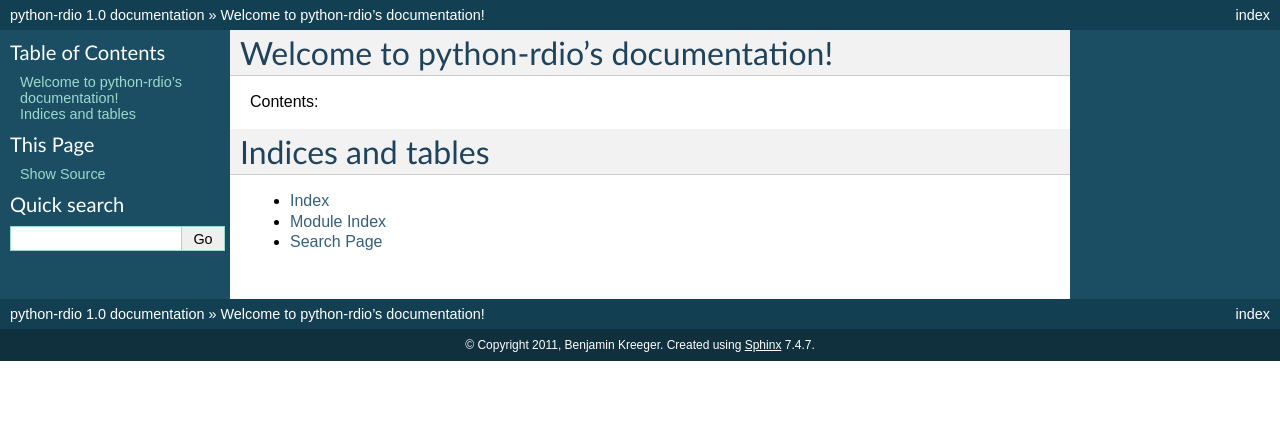
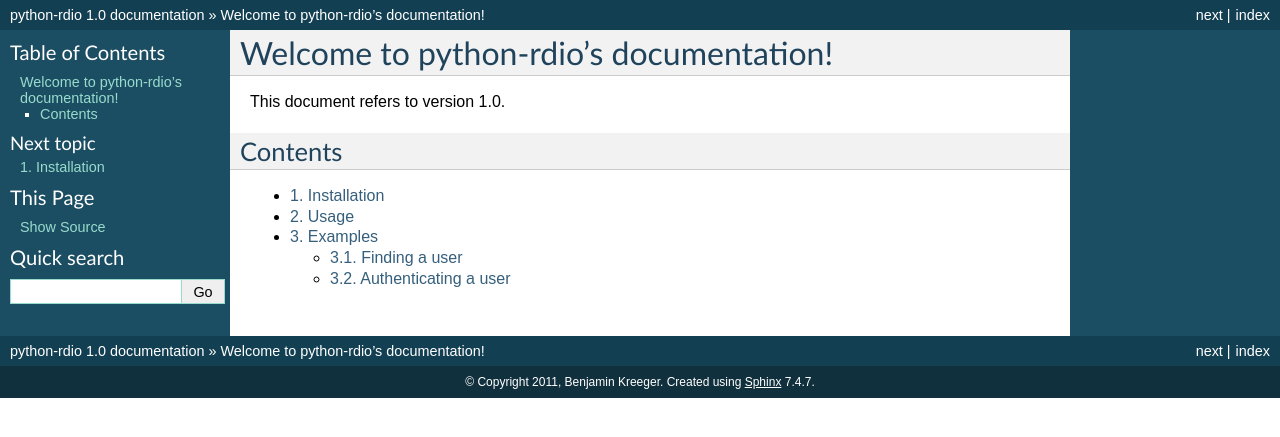
Before and after one commit to kreeger/python-rdio, a Sphinx documentation site: the page built from docs/index.rst, in a window 1280 px wide. Shown: the top 437 px of the page. Built offline with Sphinx 7.4.7, drawn with Linux system fonts in a browser that asks for light colours.

Commit message:
Stubbing out docs.

```diff
--- a/docs/index.rst
+++ b/docs/index.rst
@@ -3,17 +3,19 @@
    You can adapt this file completely to your liking, but it should at least
    contain the root `toctree` directive.
 
+=======================================
 Welcome to python-rdio's documentation!
 =======================================
 
-Contents:
+This document refers to version |release|.
+
+Contents
+========
 
 .. toctree::
-   :maxdepth: 2
+	:maxdepth: 2
+	:numbered:
 
-Indices and tables
-==================
-
-* :ref:`genindex`
-* :ref:`modindex`
-* :ref:`search`
+	installation
+	usage
+	examples
--- /dev/null
+++ b/docs/installation.rst
@@ -0,0 +1,5 @@
+============
+Installation
+============
+
+Installation details are coming soon.
--- /dev/null
+++ b/docs/usage.rst
@@ -0,0 +1,5 @@
+=====
+Usage
+=====
+
+Usage details are coming soon.
```
Also changed, not shown: docs/examples.rst (added, +15 -0 lines).
